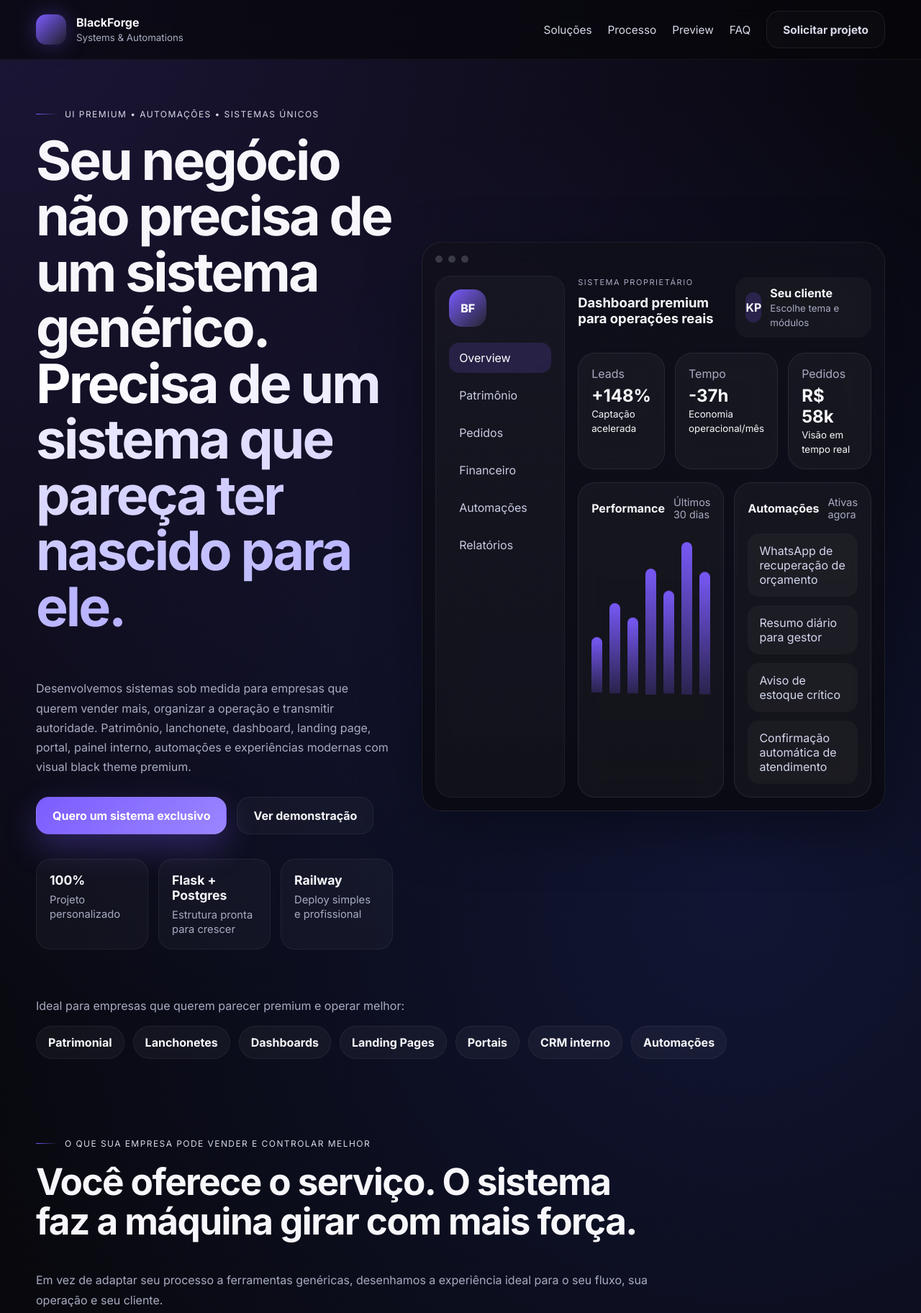
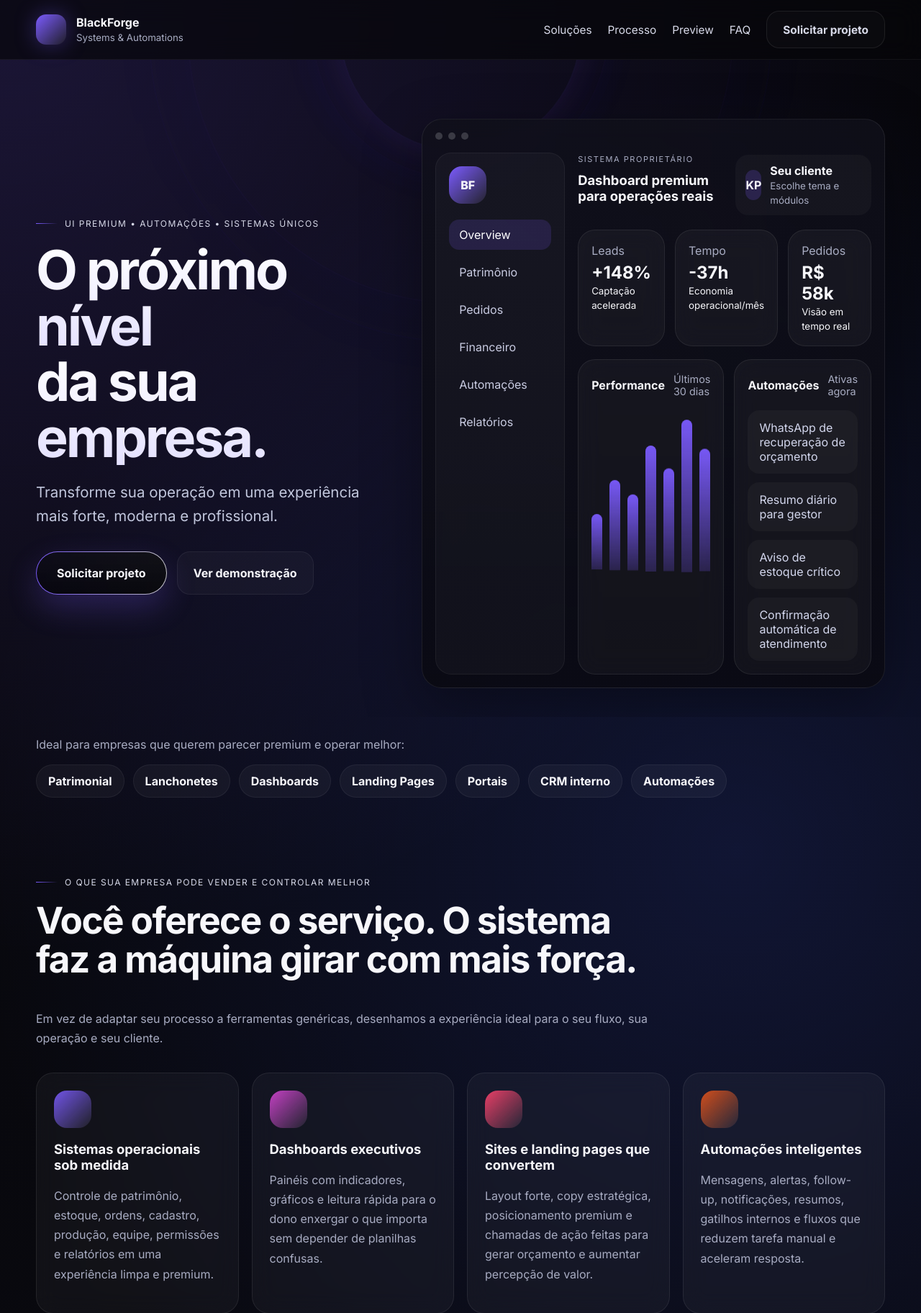
Before and after one commit to Hunter954/forge, a Flask app: page / in a window 1280 px wide. Shown: the top 1824 px of the page at 72% size. Run offline with Flask 3, Linux system fonts and the light colour scheme.

Commit message:
Add files via upload

```diff
--- a/app/static/css/style.css
+++ b/app/static/css/style.css
@@ -128,33 +128,107 @@ p { color: var(--muted); line-height: 1.7; }
 }
 .btn-block { width: 100%; }
 
+.btn-hover-gradient {
+  position: relative;
+  padding: 1px;
+  border: 0;
+  border-radius: 999px;
+  background:
+    linear-gradient(90deg, rgba(var(--accent-rgb), .95), rgba(255,255,255,.75), rgba(var(--accent-rgb), .95));
+  background-size: 200% 100%;
+  box-shadow: 0 18px 44px rgba(var(--accent-rgb), .24);
+  overflow: hidden;
+}
+.btn-hover-gradient::before {
+  content: '';
+  position: absolute;
+  inset: 0;
+  border-radius: inherit;
+  background: linear-gradient(120deg, transparent 20%, rgba(255,255,255,.34) 50%, transparent 80%);
+  transform: translateX(-130%);
+  transition: transform .8s ease;
+}
+.btn-hover-gradient span {
+  position: relative;
+  z-index: 1;
+  display: inline-flex;
+  min-height: 58px;
+  align-items: center;
+  justify-content: center;
+  padding: 0 28px;
+  border-radius: inherit;
+  background: linear-gradient(180deg, rgba(10,10,16,.96), rgba(5,5,10,.98));
+}
+.btn-hover-gradient:hover {
+  background-position: 100% 0;
+  box-shadow: 0 22px 54px rgba(var(--accent-rgb), .34);
+}
+.btn-hover-gradient:hover::before {
+  transform: translateX(130%);
+}
+
+.hero-section {
+  position: relative;
+  overflow: hidden;
+  isolation: isolate;
+}
+.hero-ripple {
+  position: absolute;
+  inset: -160px -8% auto;
+  height: 780px;
+  pointer-events: none;
+  opacity: .9;
+  z-index: 0;
+}
+.ripple-circle {
+  position: absolute;
+  left: 50%;
+  top: 120px;
+  width: clamp(420px, 58vw, 980px);
+  aspect-ratio: 1 / 1;
+  border-radius: 50%;
+  transform: translate(-50%, -50%) scale(.45);
+  border: 1px solid rgba(var(--accent-rgb), .22);
+  box-shadow:
+    0 0 0 1px rgba(255,255,255,.02) inset,
+    0 0 120px rgba(var(--accent-rgb), .10),
+    0 0 260px rgba(var(--accent-rgb), .08);
+  animation: heroRipple 12s cubic-bezier(.2,.65,.25,1) infinite;
+}
+.ripple-2 { animation-delay: 3s; }
+.ripple-3 { animation-delay: 6s; }
+.ripple-4 { animation-delay: 9s; }
 .hero {
+  position: relative;
+  z-index: 1;
   display: grid;
-  grid-template-columns: 1.05fr .95fr;
+  grid-template-columns: 1.02fr .98fr;
   gap: 40px;
   align-items: center;
-  padding: 60px 0 40px;
+  padding: 82px 0 40px;
 }
-.hero h1 span {
+.hero-copy {
+  max-width: 700px;
+}
+.hero h1 {
+  margin-bottom: 0;
+}
+.hero-title-line {
+  display: block;
   color: transparent;
-  background: linear-gradient(90deg, #ffffff, #b7b2ff);
+  background: linear-gradient(180deg, #ffffff 0%, #e4e1ff 100%);
   -webkit-background-clip: text;
   background-clip: text;
 }
-.hero-actions { display: flex; flex-wrap: wrap; gap: 14px; margin: 28px 0 34px; }
-.hero-proof {
-  display: grid;
-  grid-template-columns: repeat(3, 1fr);
-  gap: 14px;
+.hero-subtitle {
+  max-width: 560px;
+  margin: 22px 0 0;
+  font-size: clamp(1.05rem, 1.6vw, 1.28rem);
+  line-height: 1.6;
+  color: #c1c6dc;
+  font-weight: 400;
 }
-.hero-proof div {
-  padding: 18px;
-  border-radius: 20px;
-  background: rgba(255,255,255,.03);
-  border: 1px solid rgba(255,255,255,.06);
-}
-.hero-proof strong { display: block; font-size: 1.1rem; margin-bottom: 6px; }
-.hero-proof span { color: var(--muted); font-size: .92rem; }
+.hero-actions { display: flex; flex-wrap: wrap; gap: 14px; margin: 32px 0 0; }
 .hero-panel { padding: 18px; }
 .panel-topbar { display: flex; gap: 8px; margin-bottom: 18px; }
 .panel-topbar span {
@@ -343,10 +417,28 @@ td { color: var(--muted); }
   50% { transform: scaleY(1.05); }
 }
 
+@keyframes heroRipple {
+  0% {
+    opacity: 0;
+    transform: translate(-50%, -50%) scale(.42);
+  }
+  18% {
+    opacity: .42;
+  }
+  60% {
+    opacity: .18;
+  }
+  100% {
+    opacity: 0;
+    transform: translate(-50%, -50%) scale(1.22);
+  }
+}
+
 @media (max-width: 1080px) {
   .hero, .preview-grid, .contact-section, .copy-banner, .solution-grid, .steps-grid { grid-template-columns: 1fr; }
   .dashboard-shell { grid-template-columns: 1fr; }
   .mock-sidebar { grid-template-columns: repeat(3, 1fr); }
+  .hero-copy { max-width: 100%; }
   .nav { display:none; }
 }
 
@@ -356,5 +448,10 @@ td { color: var(--muted); }
   .footer-wrap, .admin-top, .mock-topline, .preview-header { flex-direction: column; align-items: flex-start; }
   .mock-sidebar { grid-template-columns: 1fr 1fr; }
   .hero-panel, .lead-form, .preview-card { padding: 16px; }
+  .hero { padding-top: 64px; }
+  .hero-ripple { inset: -120px -25% auto; height: 620px; }
+  .hero-actions { width: 100%; }
+  .btn-hover-gradient, .btn-ghost { width: 100%; }
+  .btn-hover-gradient span { width: 100%; }
   h1 { font-size: 2.6rem; }
 }
--- a/app/templates/index.html
+++ b/app/templates/index.html
@@ -21,22 +21,25 @@
 </header>
 
 <main id="top">
-  <section class="hero container">
+  <section class="hero-section">
+    <div class="hero-ripple" aria-hidden="true">
+      <span class="ripple-circle ripple-1"></span>
+      <span class="ripple-circle ripple-2"></span>
+      <span class="ripple-circle ripple-3"></span>
+      <span class="ripple-circle ripple-4"></span>
+    </div>
+
+    <div class="container hero">
       <div class="hero-copy">
         <div class="eyebrow">UI premium • automações • sistemas únicos</div>
-      <h1>Seu negócio não precisa de um sistema genérico.<br><span>Precisa de um sistema que pareça ter nascido para ele.</span></h1>
-      <p>
-        Desenvolvemos sistemas sob medida para empresas que querem vender mais, organizar a operação e transmitir autoridade.
-        Patrimônio, lanchonete, dashboard, landing page, portal, painel interno, automações e experiências modernas com visual black theme premium.
-      </p>
+        <h1>
+          <span class="hero-title-line">O próximo nível</span>
+          <span class="hero-title-line">da sua empresa.</span>
+        </h1>
+        <p class="hero-subtitle">Transforme sua operação em uma experiência mais forte, moderna e profissional.</p>
         <div class="hero-actions">
-        <a href="#contato" class="btn btn-primary">Quero um sistema exclusivo</a>
+          <a href="#contato" class="btn btn-hover-gradient"><span>Solicitar projeto</span></a>
           <a href="#preview" class="btn btn-ghost">Ver demonstração</a>
-      </div>
-      <div class="hero-proof">
-        <div><strong>100%</strong><span>Projeto personalizado</span></div>
-        <div><strong>Flask + Postgres</strong><span>Estrutura pronta para crescer</span></div>
-        <div><strong>Railway</strong><span>Deploy simples e profissional</span></div>
         </div>
       </div>
 
```
Lines whose indentation alone changed are shown as unchanged.
